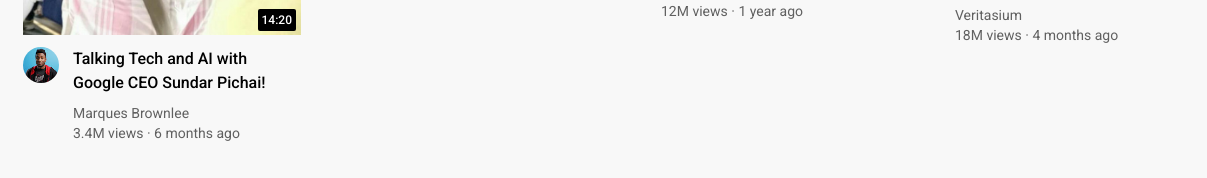
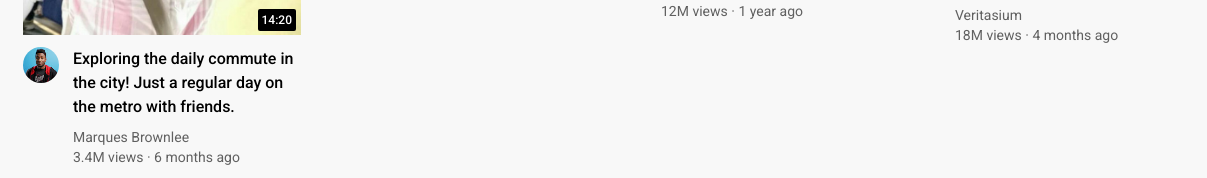
Before and after one commit to pavan349957/Hello-pavan, a plain HTML site: page index.html in a window 1280 px wide. Shown: the part 323-501 px from the top of the page, 73-1280 px from the left. Drawn offline with Linux system fonts and the light colour scheme.

Commit message:
Update index.html

```diff
--- a/index.html
+++ b/index.html
@@ -88,7 +88,7 @@
             </div>
             <div class="video-info">
               <p class="video-title">
-                Talking Tech and AI with Google CEO Sundar Pichai!
+                Exploring the daily commute in the city! Just a regular day on the metro with friends.
               </p>
               <p class="video-author">
                 Marques Brownlee
```
